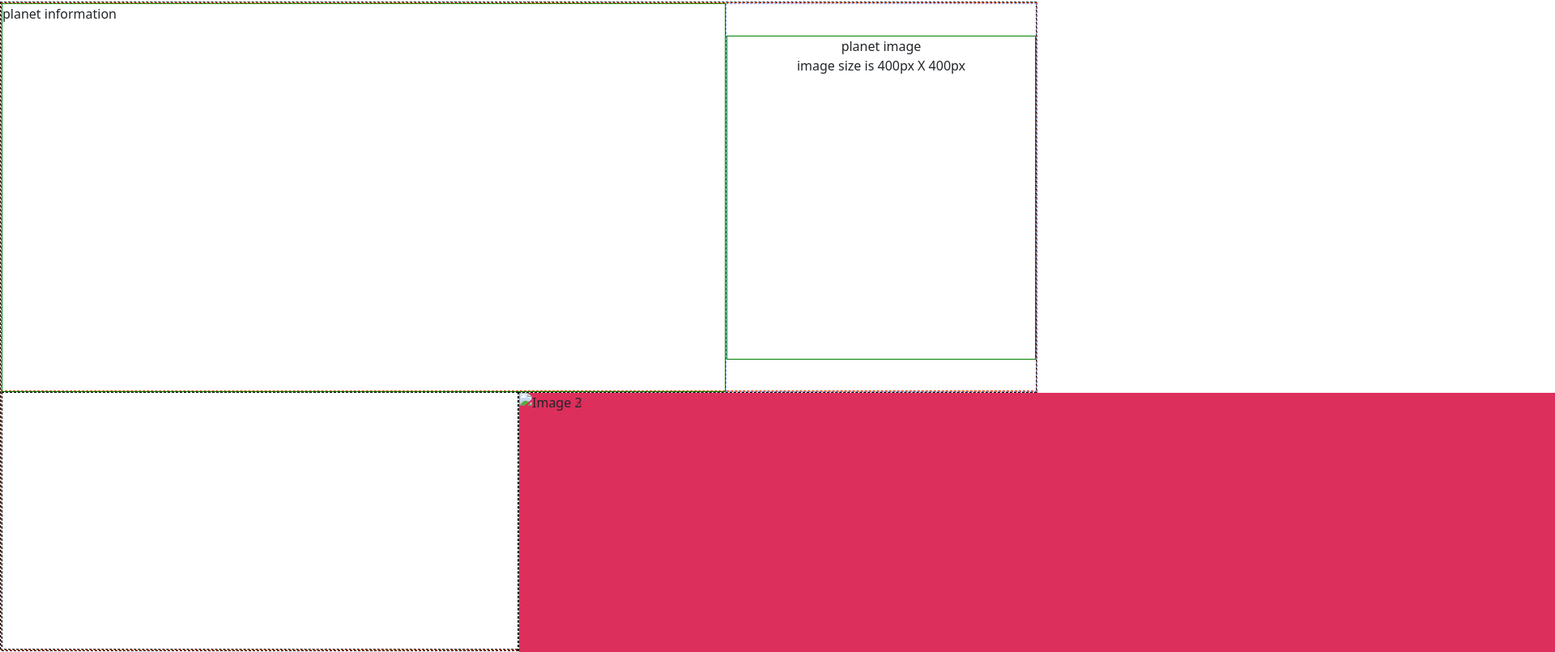
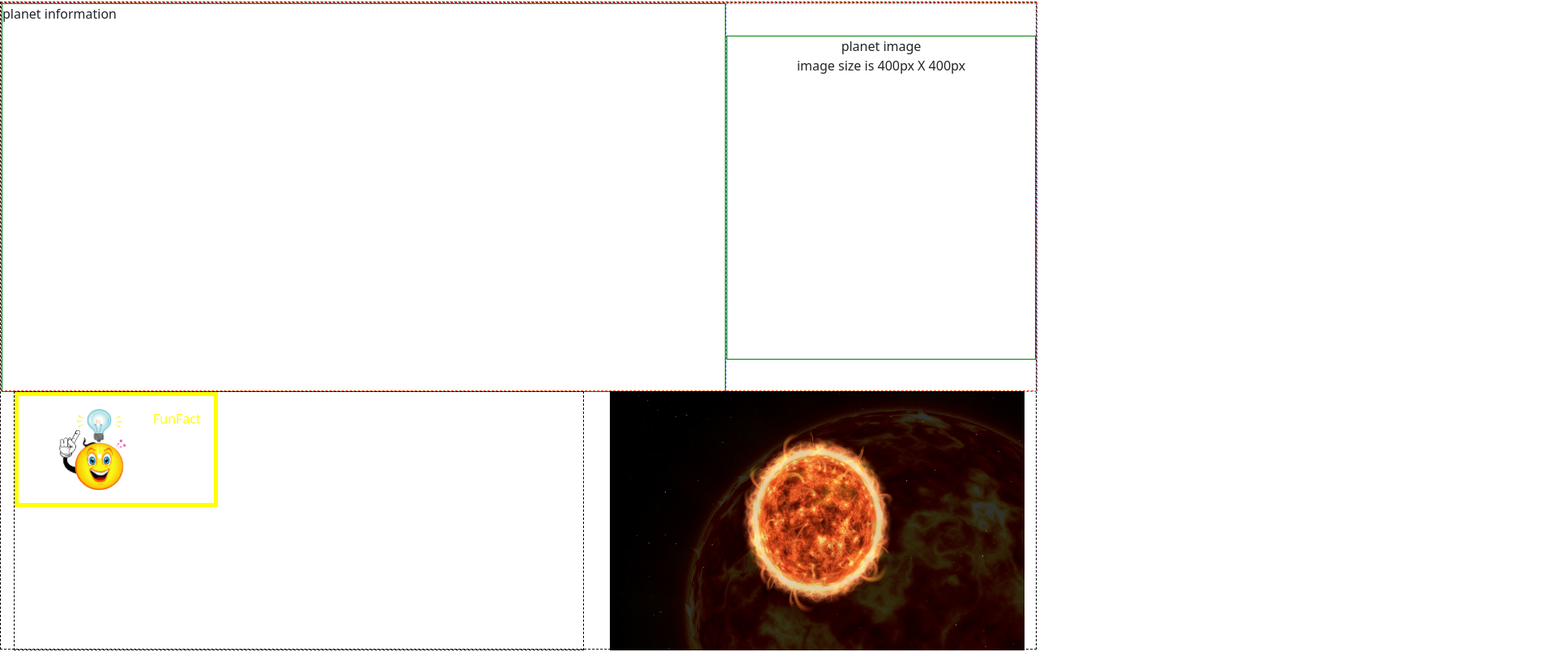
Before and after one commit to Manoj-kumar-ponnana/HackaThon-2, a plain HTML site: page Planets-page.html in a window 1280 px wide. Shown: the part 870-1675 px from the top of the page at 81% size, 1920 px wide, since content can reach past the window. Drawn offline with nearby package versions, Linux system fonts and the light colour scheme.

Commit message:
second commit

```diff
--- a/Planets-page.html
+++ b/Planets-page.html
@@ -49,13 +49,21 @@
         </div>
         <div class="planet-lower">
             <div class="planet-lower-info">
+                <div id="emoji-div">
+                    <img src="emoji-removebg-preview.png" width="150px" id="emoji-img">
+                    <div id="emoji-contnet">
+                        FunFact<span> :
+                            Lorem ipsum dolor sit amet consectetur adipisicing elit. Corporis ducimus, quas fugit assumenda voluptas perferendis magni necessitatibus deserunt rerum veniam? Ea officiis laudantium illo culpa porro ab blanditiis rem ex!
+                        </span>
+                    </div>
 
+                </div>
             </div>
             <div class="planet-slider">
                 <div class="image-slider">
-                    <img src="image1.jpg" alt="Image 1" style="background-color: cadetblue;">
-                    <img src="image2.jpg" alt="Image 2" style="background-color: crimson;">
-                    <img src="image3.jpg" alt="Image 3" style="background-color: plum;">
+                    <img src="sun-slider-1.jpg" alt="Image 1">
+                    <img src="sun-slider-2.jpg" alt="Image 2" >
+                    <img src="sun-slider-3.jpg" alt="Image 3">
                 </div>
             </div>
         </div>
--- a/Planets-style.css
+++ b/Planets-style.css
@@ -1,3 +1,6 @@
+body{
+    background-color: black;
+}
 .planet-sec-left{
     height: 100vh;
     width: 100vw;
@@ -12,8 +15,8 @@
 .planet-lower{
     width: inherit;
     height: 40vh;
-    border: 1px dashed orangered;
     display: flex;
+    justify-content: space-around;
 }
 .planet-part{
     width: 30vw;
@@ -36,13 +39,12 @@
 }
 .planet-lower-info{
     height: inherit;
-    width: 50vw;
+    width: 55vw;
     border: 1px dashed black;
 }
 .planet-slider{
     height: inherit;
-    width: 50vw;
-    border: 1px dashed black;
+    width: 40vw;
 }
 .planet-sec-right{
     height: 100vh;
@@ -56,7 +58,7 @@
   }
 
 .image-slider img {
-    width: 100%;
+    width: inherit;
     height: inherit;
     position: absolute;
     opacity: 0;
@@ -128,3 +130,17 @@
       opacity: 0;
     }
   }
+  #emoji-div{
+    width: fit-content;
+    height: auto;
+    padding: 1rem;
+    border: 5px solid yellow;
+    color: yellow ;
+    display: flex;
+  }
+  #emoji-div span{
+    display: none;
+  }
+  #emoji-div:hover span{
+    display: inline;
+  }
```
Also changed, not shown: emoji-removebg-preview.png (added), sun-slider-1.jpg (added), sun-slider-2.jpg (added), sun-slider-3.jpg (added).
